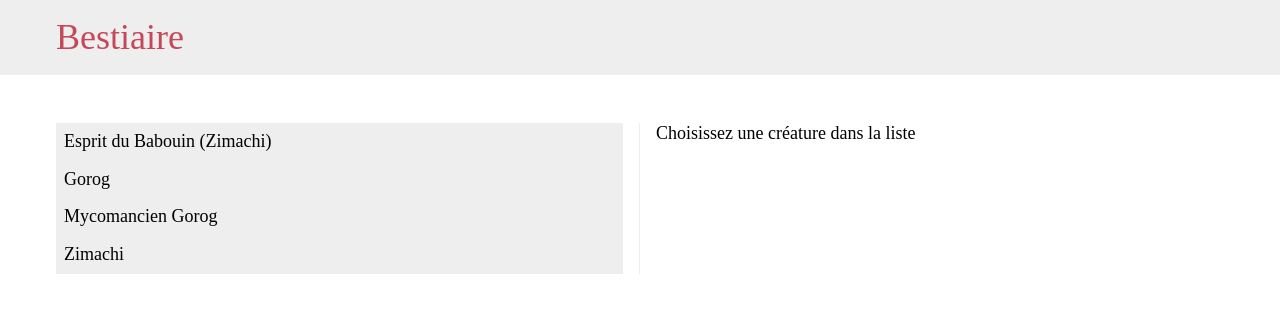
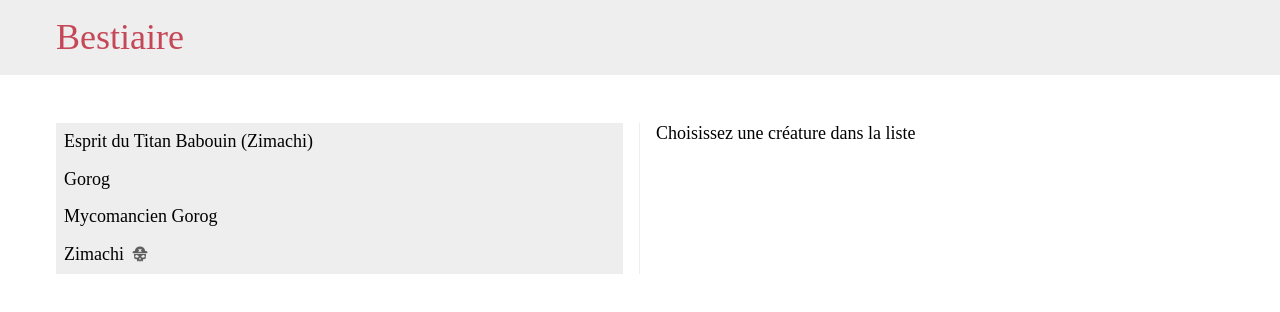
Before and after one commit to VivienLN/rpg-bestiary, a Vue app: page / in a window 1280 px wide. Shown: the top 312 px of the page. Built offline with nearby package versions, Linux system fonts and the light colour scheme; a web font is replaced by a local one.

Commit message:
add skull in nav

```diff
--- a/src/components/NavMain.vue
+++ b/src/components/NavMain.vue
@@ -2,6 +2,7 @@
   import { computed } from 'vue'
   import { RouterLink, RouterView } from 'vue-router'
   import { slugify } from '../helpers.js'
+  import IconSkull from '../components/icons/IconSkull.vue'
 
   const props = defineProps({
     creatures: {
@@ -20,7 +21,10 @@
   <nav class="nav-main">
     <ul>
       <li v-for="(c, i) in sortedCreatures" :key="i">
-        <RouterLink :to="'/c/' + slugify(c.name)">{{c.name}}</RouterLink>
+        <RouterLink :to="'/c/' + slugify(c.name)">
+          {{c.name}}
+          <IconSkull v-if="c.joker" class="icon" />
+        </RouterLink>
       </li>
     </ul>
   </nav>
@@ -44,6 +48,13 @@
     padding: 0.5rem;
     background: #eee;
   }
+  .icon {
+    height: 1em;
+    vertical-align: middle;
+    position: relative;
+    top: -.1rem;
+    opacity: .6;
+  }
   a:hover {
     background: #ddd;
   }
--- a/src/data/creatures.json
+++ b/src/data/creatures.json
@@ -103,41 +103,41 @@
       ["Enfouissement", "cf. p. 176"]
     ],
     "magic": [
-      ["Convocation d'esprit du Babouin", "Invoque [[Esprit du Babouin (Zimachi)]]."],
+      ["Convocation d'esprit du Babouin", "Invoque [[Esprit du Titan Babouin (Zimachi)]]."],
       ["Dague spirituelle", "Magie d10, 2d6 dégâts"],
       ["Guérison", "Magie d10, Soigne 1 blessure < 1h"]
     ]
   },
   {
-    "name": "Esprit du Babouin (Zimachi)",
-    "joker": true,
-    "hearts": 3,
+    "name": "Esprit du Titan Babouin (Zimachi)",
+    "hearts": 1,
     "agi": 6,
     "spi": 6,
-    "str": 4,
-    "sma": 10,
-    "vig": 6,
-    "pace": 6,
-    "parry": 4,
-    "toughness": {"total": 6, "armor": 1},
+    "str": 8,
+    "sma": 4,
+    "vig": 8,
+    "pace": 5,
+    "parry": 5,
+    "toughness": {"total": 10, "armor": 0},
     "skills": [
       ["Athlétisme", 4],
-      ["Culture générale", 4],
-      ["Education", 6],
-      ["Discrétion", 6],
+      ["Combat", 6],
       ["Perception", 8],
-      ["Persuasion", 8],
-      ["Magie", 10]
+      ["Tir", 6]
+    ],
+    "hindrances": [
+      ["Lumineux", "Impossible de se cacher"]
     ],
     "edges": [
-      ["Semi-aquatique", "Tient 15mn en apnée"],
-      ["Vision nocturne"],
-      ["Enfouissement", "cf. p. 176"]
+      ["Taille 2", "Mesure environ 2,50m"],
+      ["Vision nocturne"]
     ],
-    "magic": [
-      ["Convocation d'esprit du Babouin", "Invoque Esprit du Babouin"],
-      ["Dague spirituelle", "Magie d10, 2d6 dégâts"],
-      ["Guérison", "Magie d10, Soigne 1 blessure < 1h"]
+    "melee": [
+      ["Colonne (comme arme de mêlée)", "Combat d6 (balayage : -2), d6+d8. Attaquer sa main pour qu'il la lâche."],
+      ["Mains nues", "Combat d6, d8 de dégâts"]
+    ],
+    "ranged": [
+      ["Colonne (lancée)", "Tir d4, 1/2/4, 2d8"]
     ]
   }
 ]
```
